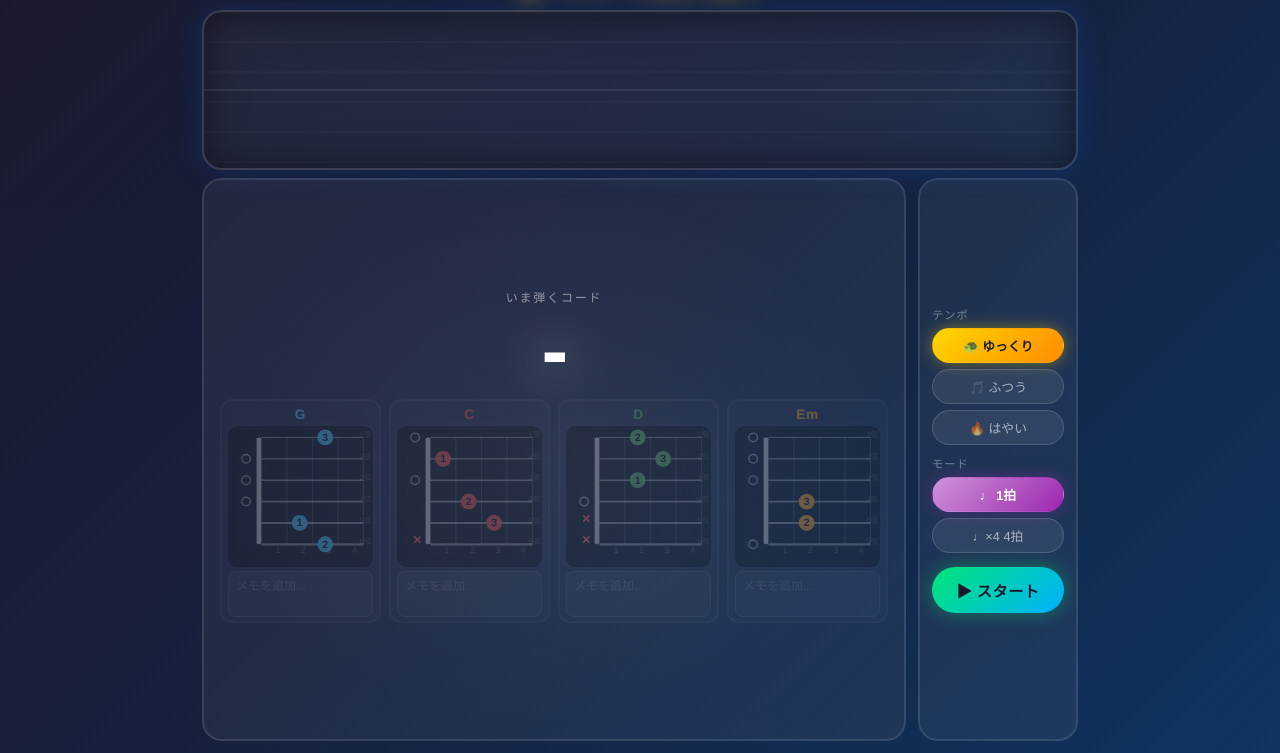
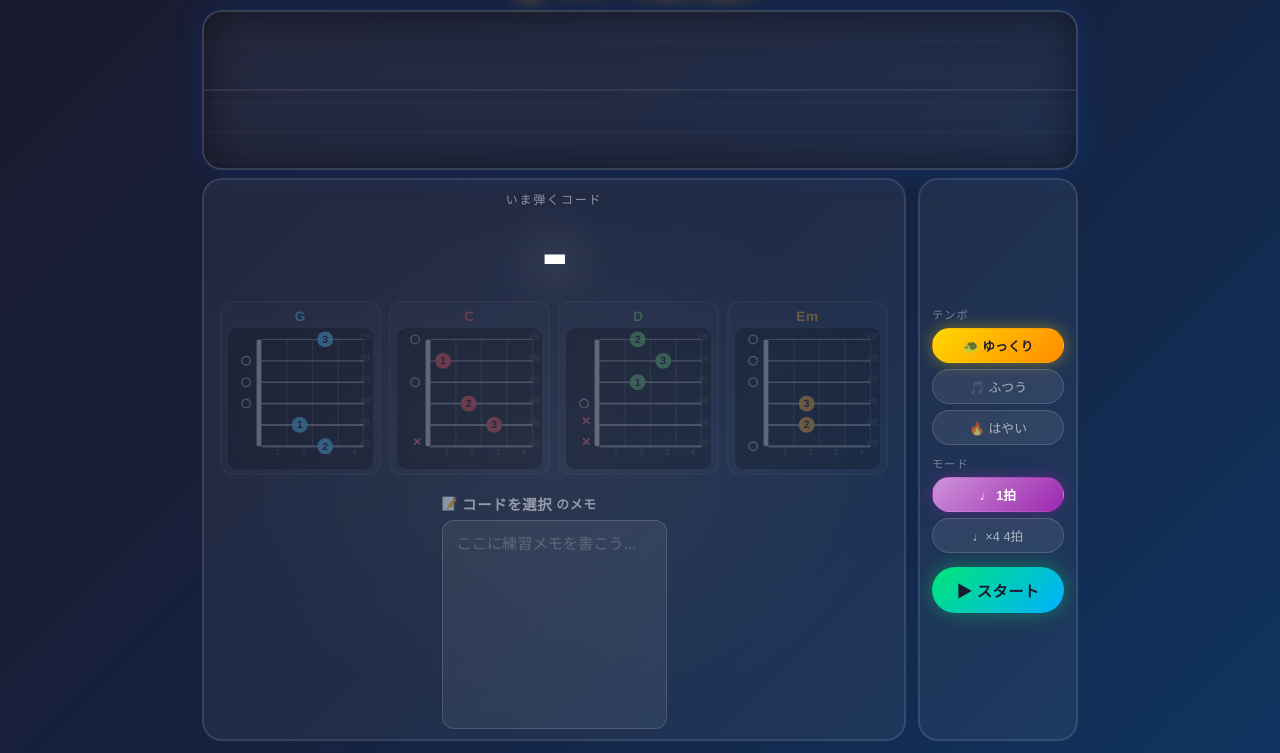
Before and after one commit to chihaya0113/PBL-2026, a Flask app: page / in a window 1280 px wide. Shown: the part 47-800 px from the top of the page. Run offline with Flask 3, Linux system fonts and the light colour scheme.

Commit message:
Redesign memo: large dedicated area in left column, per-chord with auto-switch

```diff
--- a/static/script.js
+++ b/static/script.js
@@ -520,6 +520,13 @@ function updateChordDisplay(chord) {
   });
 
   chordHintText.innerHTML = buildHintHTML(chord);
+
+  // メモエリアを切り替え
+  const color = CHORD_COLORS[chord]?.fill || '#fff';
+  memoChordName.textContent  = chord;
+  memoChordName.style.color  = color;
+  memoTextarea.value         = loadMemo(chord);
+  memoTextarea.placeholder   = `${chord} の練習メモを書こう...`;
 }
 
 // ===== 子ども向けフィンガーヒントHTML生成 =====
@@ -733,7 +740,11 @@ function stopGame() {
     const card = document.getElementById(`chord-card-${c}`);
     if (card) card.classList.remove('active');
   });
-  chordHintText.innerHTML = '';
+  chordHintText.innerHTML    = '';
+  memoChordName.textContent  = 'コードを選択';
+  memoChordName.style.color  = '';
+  memoTextarea.value         = '';
+  memoTextarea.placeholder   = 'ここに練習メモを書こう...';
 }
 
 // ===== テンポ切替 =====
@@ -794,31 +805,20 @@ function initChordDiagrams() {
     const card = document.createElement('div');
     card.className = `chord-card chord-${chord}`;
     card.id = `chord-card-${chord}`;
-
-    const textarea = document.createElement('textarea');
-    textarea.className   = 'chord-memo';
-    textarea.placeholder = 'メモを追加...';
-    textarea.value       = loadMemo(chord);
-    textarea.addEventListener('input', () => {
-      saveMemo(chord, textarea.value);
-      autoResizeMemo(textarea);
-    });
-    // ゲームのキー操作と干渉しないようにバブリングを止める
-    textarea.addEventListener('keydown', e => e.stopPropagation());
-
     card.innerHTML = `<div class="chord-card-name chord-${chord}">${chord}</div>${buildChordDiagramSVG(chord)}`;
-    card.appendChild(textarea);
     allChordsContainer.appendChild(card);
-
-    // 初期高さ調整
-    autoResizeMemo(textarea);
   });
 }
 
-function autoResizeMemo(el) {
-  el.style.height = 'auto';
-  el.style.height = el.scrollHeight + 'px';
-}
+// ===== 大きなメモエリアの初期化 =====
+const memoTextarea  = document.getElementById('memo-textarea');
+const memoChordName = document.getElementById('memo-chord-name');
+
+memoTextarea.addEventListener('input', () => {
+  const chord = currentChordName.dataset.chord;
+  if (chord) saveMemo(chord, memoTextarea.value);
+});
+memoTextarea.addEventListener('keydown', e => e.stopPropagation());
 
 resizeCanvas();
 drawGrid();
--- a/static/style.css
+++ b/static/style.css
@@ -189,31 +189,57 @@ header h1 {
   filter: drop-shadow(0 0 6px rgba(255,255,255,0.1));
 }
 
-.chord-memo {
+/* ===== メモエリア（大） ===== */
+#chord-memo-area {
+  display: flex;
+  flex-direction: column;
+  gap: 6px;
+  margin-top: 10px;
+  flex: 1;
+  min-height: 0;
+}
+
+#memo-label {
+  font-size: 0.8rem;
+  font-weight: 700;
+  color: rgba(255,255,255,0.5);
+  letter-spacing: 0.05em;
+  display: flex;
+  align-items: center;
+  gap: 4px;
+}
+
+#memo-chord-name {
+  font-size: 0.9rem;
+  font-weight: 900;
+  transition: color 0.2s;
+}
+
+#memo-textarea {
+  flex: 1;
+  min-height: 80px;
+  background: rgba(255,255,255,0.06);
+  border: 1.5px solid rgba(255,255,255,0.15);
+  border-radius: 12px;
+  color: rgba(255,255,255,0.9);
+  font-size: 0.95rem;
+  font-family: inherit;
+  line-height: 1.7;
+  padding: 10px 14px;
+  resize: none;
+  outline: none;
+  transition: border-color 0.2s, background 0.2s;
   width: 100%;
-  min-height: 36px;
-  background: rgba(255,255,255,0.06);
-  border: 1px solid rgba(255,255,255,0.12);
-  border-radius: 8px;
-  color: rgba(255,255,255,0.85);
-  font-size: 0.75rem;
-  font-family: inherit;
-  line-height: 1.5;
-  padding: 5px 7px;
-  resize: none;
-  overflow: hidden;
-  outline: none;
-  transition: border-color 0.15s, background 0.15s;
   box-sizing: border-box;
 }
 
-.chord-memo::placeholder {
-  color: rgba(255,255,255,0.25);
+#memo-textarea::placeholder {
+  color: rgba(255,255,255,0.2);
 }
 
-.chord-memo:focus {
-  border-color: rgba(255,255,255,0.35);
-  background: rgba(255,255,255,0.1);
+#memo-textarea:focus {
+  border-color: rgba(255,255,255,0.4);
+  background: rgba(255,255,255,0.09);
 }
 
 #chord-hint-text {
--- a/templates/index.html
+++ b/templates/index.html
@@ -34,6 +34,10 @@
           <div id="current-chord-name">-</div>
           <div id="all-chords-diagrams"></div>
           <div id="chord-hint-text"></div>
+          <div id="chord-memo-area">
+            <div id="memo-label">📝 <span id="memo-chord-name">コードを選択</span> のメモ</div>
+            <textarea id="memo-textarea" placeholder="ここに練習メモを書こう..."></textarea>
+          </div>
         </div>
 
         <!-- 右：コントロール -->
```
